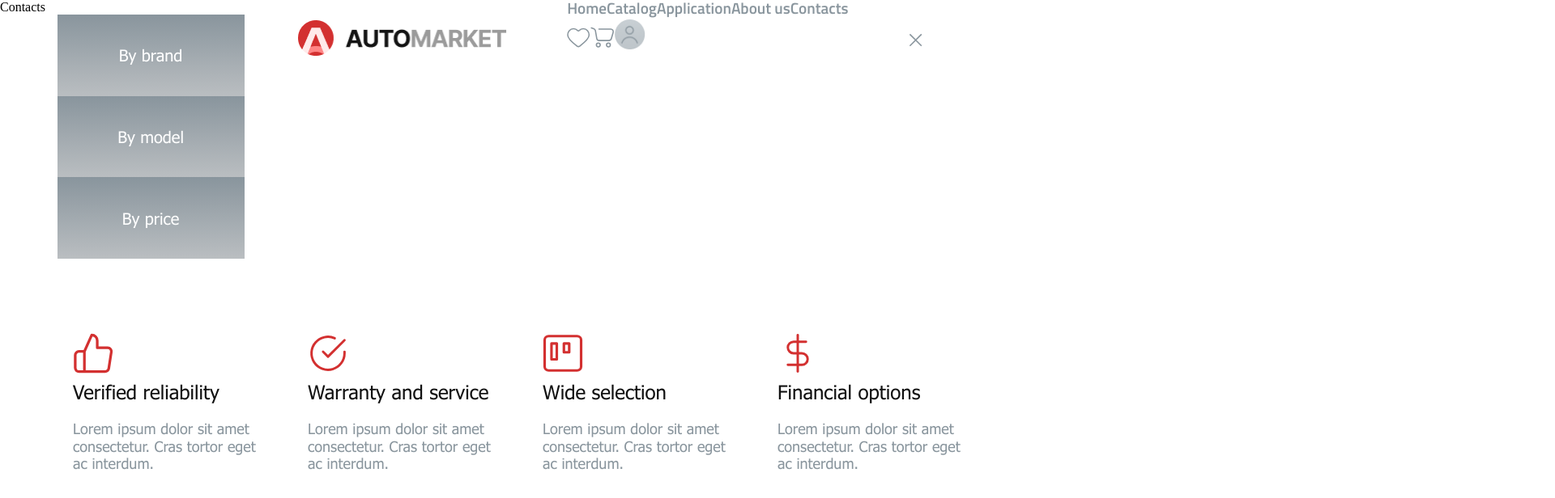
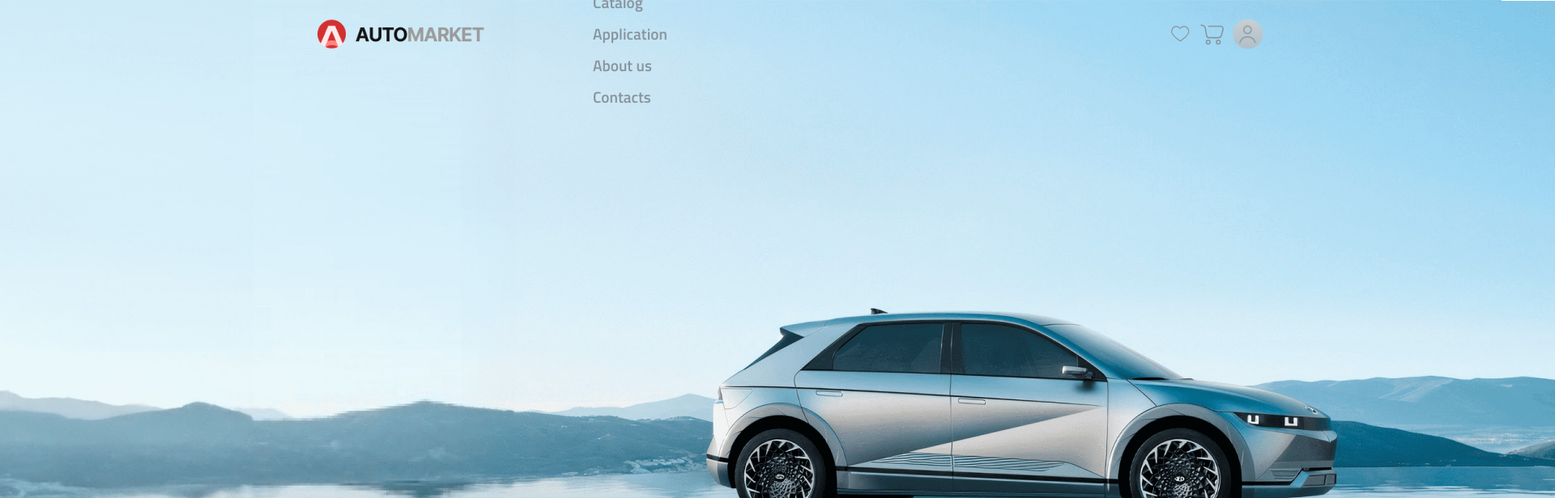
Before and after one commit to loukim86/automarket, a React (Create React App) app: page /contacts in a window 1280 px wide. Shown: the top 616 px of the page at 81% size, 1920 px wide, since content can reach past the window. Built offline with nearby package versions, Linux system fonts and the light colour scheme.

Commit message:
doing mobile version of header component

```diff
--- a/package.json
+++ b/package.json
@@ -10,6 +10,7 @@
     "react": "^18.2.0",
     "react-dom": "^18.2.0",
     "react-icons": "^5.1.0",
+    "react-redux": "^9.1.1",
     "react-responsive": "^10.0.0",
     "react-router-dom": "^6.22.3",
     "react-scripts": "5.0.1",
--- a/src/App.js
+++ b/src/App.js
@@ -2,7 +2,7 @@ import Layout from "./components/Layout/Layout";
 
 const App = () => {
   return (
-    <div className="container">
+    <div className="app">
       <Layout />
     </div>
   );
--- a/src/components/Header/Header.css
+++ b/src/components/Header/Header.css
@@ -1,20 +1,69 @@
-.header {
-  position: fixed;
+.header-container {
+  position: relative;
+  width: 1960px;
+  height: 915px;
+}
+
+.header-background {
+  width: 100%;
+  height: 100%;
+}
+
+.navbar {
+  position: absolute;
+  top: 5%;
+  left: 50%;
+  transform: translate(-50%, -50%);
+  font-family: "Titillium Web", sans-serif;
+  font-weight: 600;
+  font-size: 1.2rem;
+  color: var(--menu-text);
+  display: flex;
+  justify-content: space-between;
+  align-items: center;
+  width: 60%;
+  max-width: 100%;
+}
+
+.logo {
+  flex: 1;
   display: flex;
   align-items: center;
-  justify-content: space-between;
-  background: transparent;
-  width: 60.3%;
-  height: 3.8%;
-  z-index: 1000;
-  top: 2.25rem;
-  left: 23rem;
-  font-family: "Titillium Web", sans-serif;
-  font-weight: 600;
-  font-style: normal;
-  column-gap: 0.3rem;
-  font-size: 1.2rem;
-  color: var(--menu-text);
+}
+
+.logo-image {
+  width: 100%;
+  max-width: 100%;
+  height: auto;
+}
+
+.nav-links {
+  flex: 3;
+  display: flex;
+  margin-left: 133px;
+
+
+}
+
+.nav-links.open {
+  display: block;
+}
+
+.nav-links li {
+  margin-bottom: 10px;
+
+}
+
+.icons {
+  flex: 1;
+  display: flex;
+  justify-content: flex-end;
+  align-items: center;
+  margin-right: 8px;
+}
+
+.icons img {
+  margin-left: 10px;
 }
 
 .heart {
@@ -32,55 +81,47 @@
   height: 38px;
 }
 
-.header .logo {
+.menu-icon {
+  display: none;
   cursor: pointer;
-  width: 16.2rem;
-  /* align-items: center; */
 }
 
-@media screen and (max-width: 768px) {
-  /* .toggle-navbar,
-  .close-navbar {
+.close-icon {
+  display: none;
+  cursor: pointer;
+  position: absolute;
+  top: 0;
+  right: 0;
+  padding: 10px;
+}
+
+@media only screen and (max-width: 768px) {
+  .menu-icon {
+    display: block;
+  }
+
+
+
+  .nav-links {
     display: none;
-  } */
 
-  .navbar {
+    background-color: #fff;
+    color: black;
+    padding: 10px;
     position: absolute;
-    height: -webkit-max-content;
-    height: -moz-max-content;
-    height: max-content;
+    top: 60px;
+    left: 0;
     width: 100%;
-    padding: 1rem;
-    top: 0;
-    left: -500%;
-    z-index: 2000;
-    box-shadow: 0 2px 4px rgba(209, 209, 209, 0.904);
-    transition: 0.5s ease-in-out;
-    background: var(--text);
+    z-index: 1;
   }
-  .nav-lists {
+
+  .nav-links.open {
     display: flex;
     flex-direction: column;
-    justify-content: center;
-    width: 100%;
-    align-items: center;
-    margin: auto;
-    padding: 0.5rem 0;
-  }
-  .nav-item {
-    padding: 0.5rem 0;
-  }
-  .nav-link {
-    font-size: 0.9rem;
-    font-weight: 400;
-  }
-.close-navbar {
-    position: absolute;
-    top: 1rem;
-    right: 1.5rem;
   }
 
-.active-navbar {
-    left: 0%;
+  .nav-links li {
+    margin-right: 0;
+    margin-bottom: 10px;
   }
 }
--- a/src/components/Header/Header.js
+++ b/src/components/Header/Header.js
@@ -1,116 +1,88 @@
+
 import { useState, useEffect } from "react";
-import { NavLink } from "react-router-dom";
-import { GrClose } from "react-icons/gr";
+import { Link} from "react-router-dom";
+import bgImage from "../../assets/img/main-image.jpg";
 import logo from "../../assets/img/logo.png";
-import burger from "../../assets/img/burger.png";
-import favorite from "../../assets/img/Vector.svg";
+import logoMob from "../../assets/img/mobile-logo.png";
+import closeButton from "../../assets/img/popup-close.svg";
+import heart from "../../assets/img/heart.svg";
 import cart from "../../assets/img/cart1.svg";
 import user from "../../assets/img/user.png";
+import burgerMenu from "../../assets/img/burger.png";
 
 import "./header.css";
 
-const navLinks = [
-  {
-    path: "/home",
-    display: "Home",
-  },
-  {
-    path: "/catalog",
-    display: "Catalog",
-  },
-  {
-    path: "/application",
-    display: "Application",
-  },
-  {
-    path: "/about",
-    display: "About us",
-  },
-
-  {
-    path: "/contacts",
-    display: "Contacts",
-  },
-];
-
-const extraLinks = [
-  {
-    path: "/favorite",
-    display: <img src={favorite} alt="Favorite" className="heart" />,
-  },
-  {
-    path: "/cart",
-    display: <img src={cart} alt="Cart" className="cart" />,
-  },
-  {
-    path: "/user",
-    display: <img src={user} alt="User" className="user" />,
-  },
-];
 const Header = () => {
-  const [active, setActive] = useState("navbar");
-  const [transparent, setTransparent] = useState("header");
+  const [menuOpen, setMenuOpen] = useState(false);
+  const [isMobile, setIsMobile] = useState(window.innerWidth < 768);
 
   useEffect(() => {
-    const addBg = () => {
-      if (window.scrollY >= 10) {
-        setTransparent("header active-header");
-      } else {
-        setTransparent("header");
-      }
+    const handleResize = () => {
+      setIsMobile(window.innerWidth < 768);
     };
 
-    window.addEventListener("scroll", addBg);
+    window.addEventListener('resize', handleResize);
 
     return () => {
-      window.removeEventListener("scroll", addBg);
+      window.removeEventListener('resize', handleResize);
     };
   }, []);
 
-  const showNav = () => {
-    setActive("navbar active-navbar");
-  };
 
-  const removeNav = () => {
-    setActive("navbar");
+  const toggleMenu = () => {
+    setMenuOpen(!menuOpen);
   };
 
   return (
-    <section className="navbar-section">
-      <header className={transparent}>
-        <div className="logo-div">
-          <img src={logo} alt="Logo" className="logo" />
+    <div className="header-container">
+      <img src={bgImage} alt="Automarket" className="header-background" />
+      <nav className="navbar">
+        <div className="menu-icon" onClick={toggleMenu}>
+          {menuOpen ? (
+            <img src={closeButton} alt="Close icon" />
+          ) : (
+            <img src={burgerMenu} alt="Mobile menu" />
+          )}
         </div>
-        <div className={active}>
-          <ul onClick={removeNav} className="nav-lists flex">
-            {navLinks.map((item, index) => (
-              <li key={index} className="nav-item">
-                <NavLink to={item.path} className="nav-link">
-                  {item.display}
-                </NavLink>
-              </li>
-            ))}
+        <div className="logo">
+          <Link to="/"><img src={isMobile ? logoMob : logo} alt="Logo" className="logo-image" /></Link>
+        </div>
+        <div className={`nav-links ${menuOpen ? "open" : ""}`}>
+
+          <ul>
+            <li>
+              <Link to="/">Home</Link>
+            </li>
+            <li>
+              <Link to="/catalog">Catalog</Link>
+            </li>
+            <li>
+              <Link to="/application">Application</Link>
+            </li>
+            <li>
+              <Link to="/about">About us</Link>
+            </li>
+            <li>
+              <Link to="/contacts">Contacts</Link>
+            </li>
           </ul>
-          <div className="header-icon flex">
-            {extraLinks.map((item, index) => (
-              <div key={index}>
-                <NavLink to={item.path} className="icon icon-item">
-                  {item.display}
-                </NavLink>
-              </div>
-            ))}
+          <div className="close-icon" onClick={toggleMenu}>
+            <img src={closeButton} alt="Close button" />
           </div>
-          <div onClick={showNav} className="toggle-navbar">
-            <img src={burger} alt="Burger menu" className="burger-menu" />
-          </div>
-
-
         </div>
-        <div onClick={removeNav} className="close-navbar">
-            <GrClose className="close-icon" />
-          </div>
-      </header>
-    </section>
+        <div className="icons">
+          <Link to="/favorite">
+            <img src={heart} alt="Heart icon" className="heart" />
+          </Link>
+          <Link to="/cart">
+            <img src={cart} alt="Cart icon" className="cart" />
+          </Link>
+          <Link to="/user">
+            <img src={user} alt="User icon" className="user" />
+          </Link>
+        </div>
+      </nav>
+    </div>
   );
 };
 
--- a/src/index.css
+++ b/src/index.css
@@ -12,6 +12,7 @@
 
 body {
   overflow-x: hidden;
+
 }
 
 :root {
@@ -33,10 +34,10 @@ body {
   --grid: #9dc0d7;
 }
 
-.section{
-  padding: 4rem 0 2rem;
+/* .app {
+  width: 100%;
+  margin: auto;
 }
-
 
 .icon{
   font-size: 2rem;
@@ -46,7 +47,7 @@ body {
 .flex{
   display: flex;
   align-items: center;
-}
+} */
 
 
 a {
--- a/src/styles/home.css
+++ b/src/styles/home.css
@@ -1,17 +1,10 @@
 .home {
-  height: 100vh;
-  background: url("../assets/img/main-image.jpg");
-  background-position: center;
-  background-repeat: no-repeat;
-  background-size: cover;
   display: flex;
   color: var(--heading-text);
-  margin: auto;
+
   position: relative;
   font-family: "Tahoma", sans-serif;
   font-weight: 400;
-
-  /* width: 1920px; */
 }
 
 .home-text {
```
Also changed, not shown: 1 other file (tests, documents, lock files or other folders).
